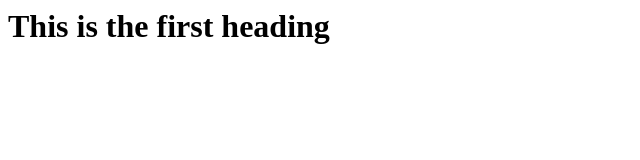
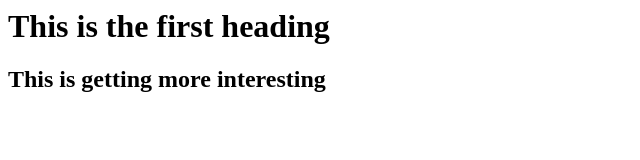
Before and after one commit to ibrokenny/learning, a plain HTML site: page night_class/index.html in a window 1280 px wide. Shown: the whole page, without its empty margins (0-640 px from the left). Drawn offline with Linux system fonts and the light colour scheme.

Commit message:
addition

```diff
--- a/night_class/index.html
+++ b/night_class/index.html
@@ -1 +1,2 @@
 <h1> This is the first heading</h1>
+<h2> This is getting more interesting<h2/>
```
